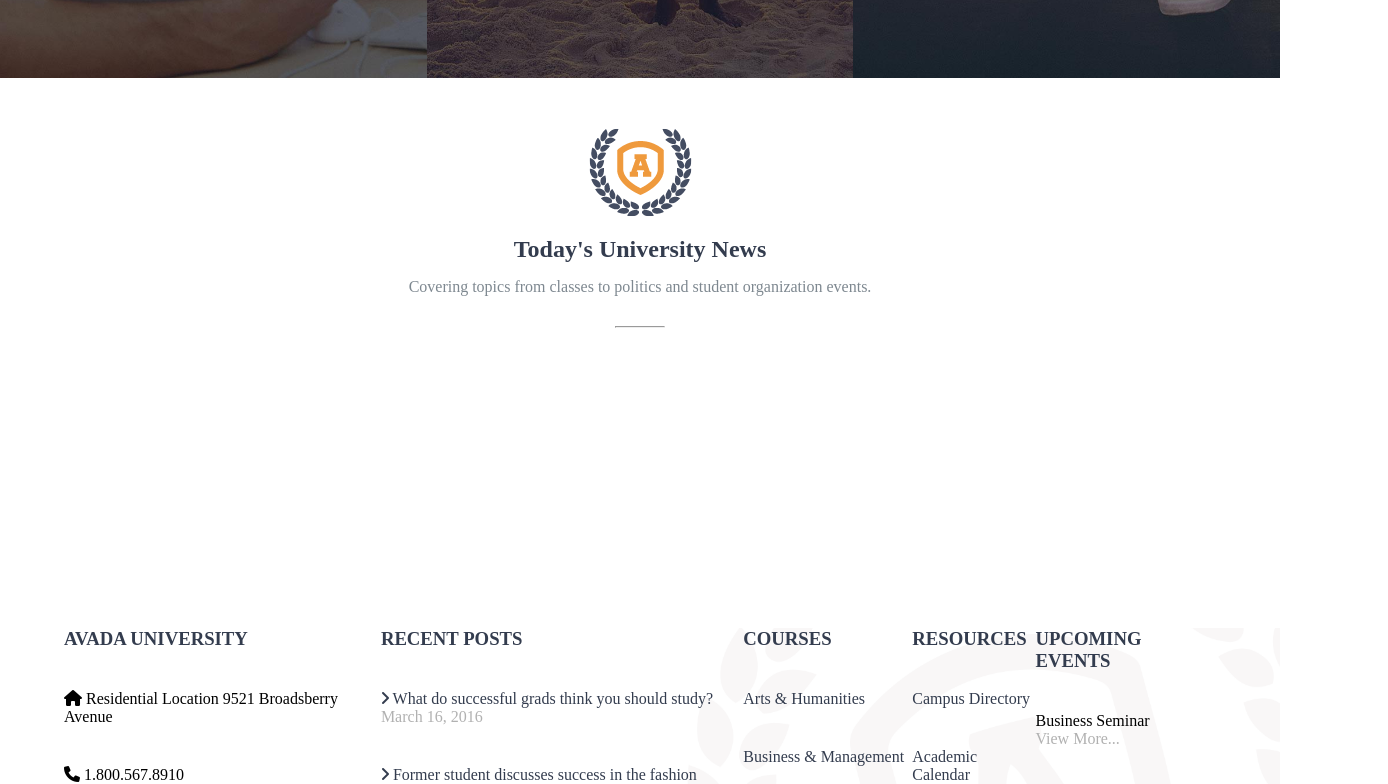
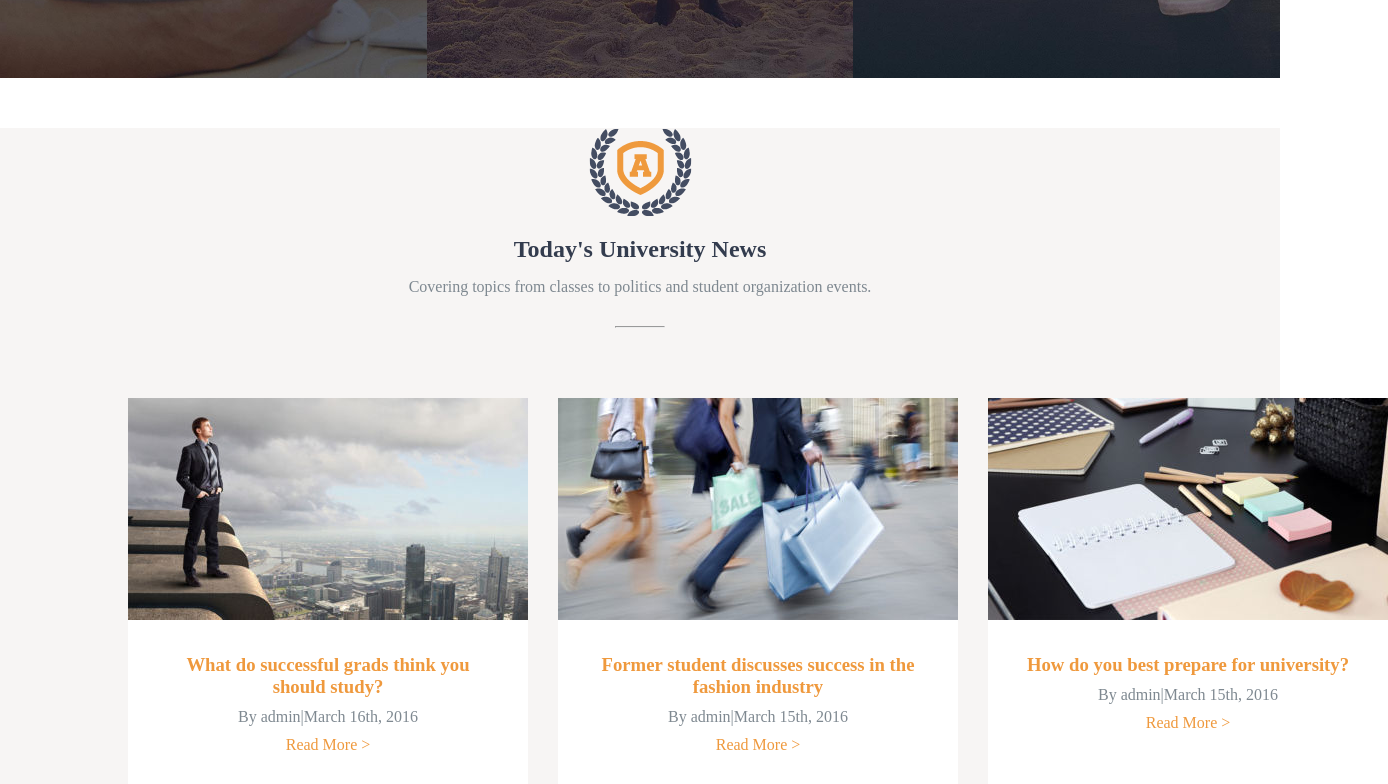
Before and after one commit to Angelo7x/proj-html-vuejs, a Vue app: page / in a window 1280 px wide. Shown: the part 2760-3544 px from the top of the page, 1388 px wide, since content can reach past the window. Built offline with nearby package versions, Linux system fonts and the light colour scheme.

Commit message:
fine 5 sezione

```diff
--- a/src/components/Main.vue
+++ b/src/components/Main.vue
@@ -80,6 +80,32 @@
           <h2>Today's University News</h2>
           <p>Covering topics from classes to politics and student organization events.</p>
           <hr>
+        </div>
+        <div class="img-container">
+          <div class="left-img">
+            <a href="#"><img src="../assets/img/news_single_post_header_1-400x222.jpg" alt="post1"></a>
+            <div class="left-text">
+              <h3>What do successful grads think you should study?</h3>
+              <p>By admin|March 16th, 2016</p>
+              <a href="#">Read More ></a>
+            </div>
+          </div>
+          <div class="middle-img">
+            <a href="#"><img src="../assets/img/news_single_post_header_2-400x222.jpg" alt="post2"></a>
+            <div class="middle-text">
+              <h3>Former student discusses success in the fashion industry</h3>
+              <p>By admin|March 15th, 2016</p>
+              <a href="#">Read More ></a>
+            </div>
+          </div>
+          <div class="right-img">
+            <a href="#"><img src="../assets/img/news_single_post_header_3-400x222.jpg" alt="post3"></a>
+            <div class="right-text">
+              <h3>How do you best prepare for university?</h3>
+              <p>By admin|March 15th, 2016</p>
+              <a href="#">Read More ></a>
+            </div>
+          </div>
         </div>
       </div>
     </div>
@@ -310,13 +336,14 @@ section {
 }
 .fifth-section {
   margin-top: 50px;
+  height: 750px;
+  background-color: #f7f5f4;
   .fifth-section-container {
     width: $sizeContainer;
     margin: auto;
     text-align: center;
     .logo-section {
     margin-bottom: 70px;
-    text-align: center;
     color: $firstColor;
       h2 {
         margin: 15px 0;
@@ -332,5 +359,27 @@ section {
     }
   }
 }
+.img-container {
+  display: flex;
+  .left-img, .middle-img, .right-img {
+    background-color: #fff;
+    margin-right: 30px;
+  }
+  .left-text, .middle-text, .right-text {
+    padding: 30px;
+    // background-color: #fff;
+    h3 {
+      color: $thirdColor;
+    }
+    a {
+      text-decoration: none;
+      color: $thirdColor;
+    }
+    p {
+      color: $secondColor;
+      margin: 10px 0;
+    }
+  }
+}
 
 </style>
```
